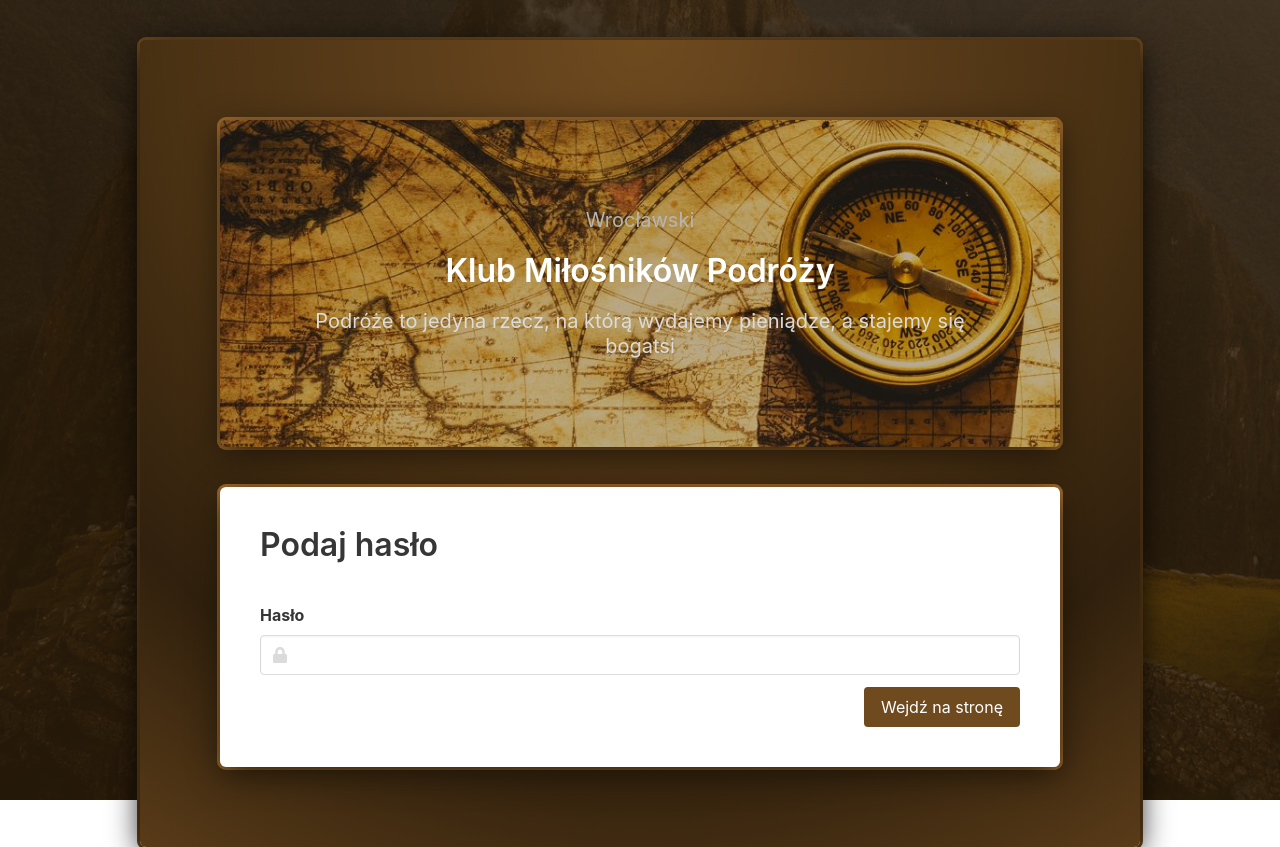
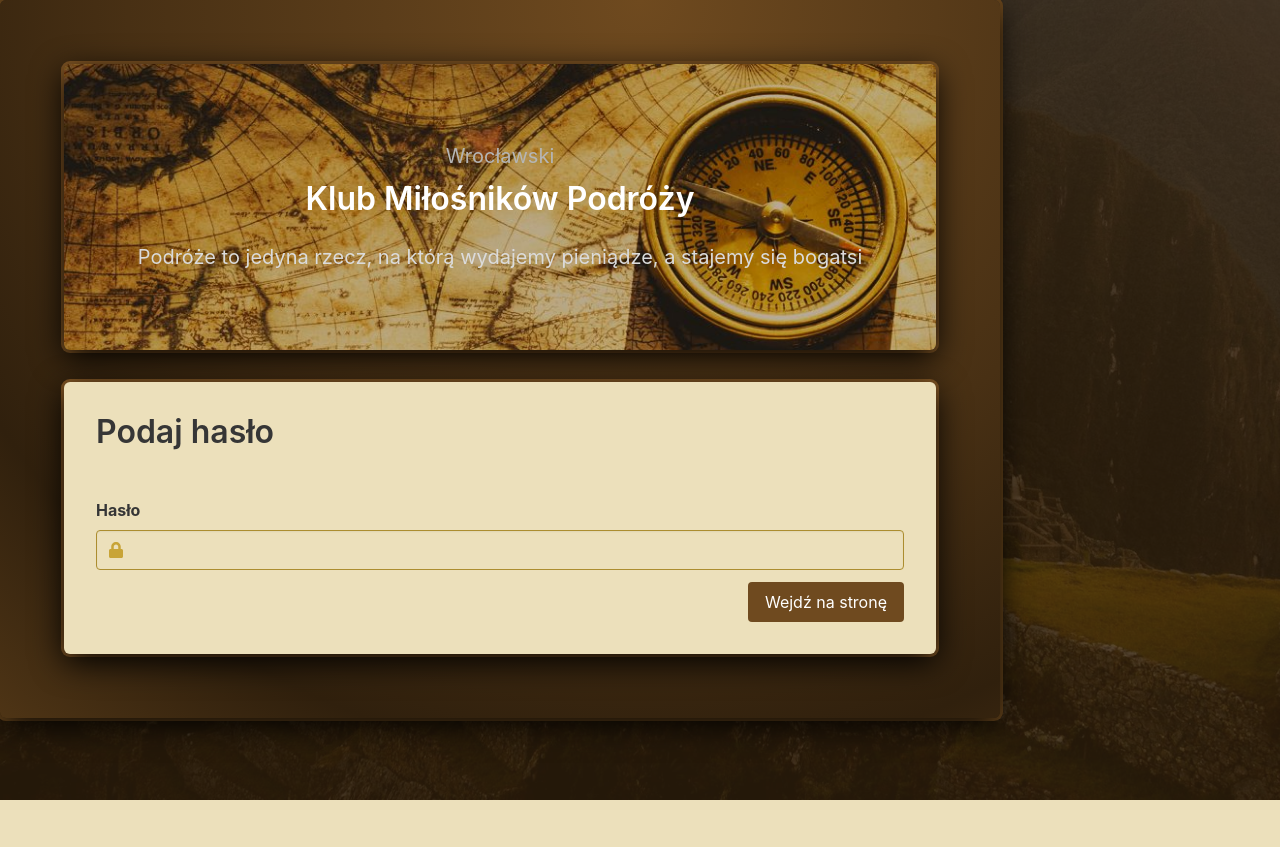
Before and after one commit to ChrisAraneo/travel-website-frontend, a React (Create React App) app: page / in a window 1280 px wide. After the commit the page ends 800 px from the top, so only its background shows below. Built offline with nearby package versions, Linux system fonts and the light colour scheme.

Commit message:
Style update

```diff
--- a/src/styles/index.scss
+++ b/src/styles/index.scss
@@ -4,15 +4,70 @@
     padding: 0;
     margin: 0;
 }
+/* THEME */
 
-$primary: hsl(32, 56%, 28%);
-$dark: hsl(33, 58%, 12%);
+/* GENERAL */
+$scheme-main: hsl(45, 57%, 83%);
+$primary: hsl(32, 56%, 28%);;
+$info: hsl(204, 71%, 53%);
+$success: hsl(141, 53%, 53%);
+$warning: hsl(48, 100%, 67%);
+$danger: hsl(348, 86%, 61%);
+$light: hsl(40, 50%, 60%);
+$dark: #30200d;
+$background: $scheme-main;
 
-$box-padding: 2.5rem;
-$block-spacing: 2.5rem;
+/* BORDERS */
+$border: darken($scheme-main, 20%);
+$border-hover: darken($border, 12%);
+$border-light: lighten($border, 10%);
+$border-light-hover: darken($border-light, 12%);
 
-$box-shadow: 0 0.5em 2em -0.125em darken($dark, 5%), 0 0px 0 3px lighten($primary, 12%);
+/* TEXT */
+$text: hsl(0, 0%, 29%);
+$text-light: lighten($text, 0%);
+$text-strong: hsl(0, 0%, 21%);
+$code: hsl(348, 86%, 61%);
+$code-background: hsl(0, 0%, 96%);
+$pre: hsl(0, 0%, 29%);
+$pre-background: hsl(0, 0%, 96%);
 
+/* LINKS */
+$link: $primary;
+$link-visited: hsl(271, 100%, 71%);
+$link-hover: hsl(0, 0%, 21%);
+$link-hover-border: hsl(0, 0%, 71%);
+$link-focus: hsl(0, 0%, 21%);
+$link-focus-border: lighten($primary, 15%);
+$link-active: hsl(0, 0%, 21%);
+$link-active-border: hsl(0, 0%, 29%);
+
+/* INPUT COLORS */
+$input-border-color: darken($border, 20%);
+$input-hover-border-color: darken($input-border-color, 15%);
+$input-focus-border-color: $input-border-color;
+$input-arrow: $input-focus-border-color;
+$input-icon-color: lighten($input-border-color, 7%);
+$input-icon-active-color: $input-hover-border-color;
+
+/* BUTTONS, DEFAULT */
+// $button-border-color: $primary;
+// $button-hover-border-color: darken($button-border-color, 15%);
+// $button-background-color: $scheme-main;
+// $button-text-hover-background-color: darken($button-background-color, 4%);
+
+/* FILE BUTTON */
+$file-border-color: $primary;
+$file-cta-background-color: $primary;
+$file-cta-color: #fff;
+$file-cta-hover-color: #fff;
+$file-cta-active-color: $file-cta-hover-color;
+$file-name-border-color: #fff;
+
+$box-padding: 2rem;
+$block-spacing: 2rem;
+
+$box-shadow: 0 0.5em 2em -0em darken($dark, 30%), 0 0px 0 3px lighten($primary, 5%);
 
 @import '../../node_modules/bulma/bulma.sass';
 
@@ -20,6 +75,14 @@ body {
     box-sizing: border-box;
     max-width: 100%;
     height: 100vh;
+}
+#background {
+    position: fixed;
+    top: 0;
+    left: 0;
+    width: 100%;
+    height: 100vh;
+    z-index: -1;
 }
 #root {
     box-sizing: border-box;
@@ -30,10 +93,9 @@ body {
     width: 100%;
     min-height: 100vh;
     max-height: 100vh;
-    padding: $box-padding;
-    z-index: 1000;
+    z-index: 0;
 }
-#root::before {
+#root::after {
     content: "";
     position: fixed;
     top: 0;
@@ -43,14 +105,23 @@ body {
     background-color: rgba($dark, 0.75);
     z-index: -1;
 }
-
+#page-wrapper {
+    position: absolute;
+    left: 0;
+    top: 0;
+    width: 100%;
+    min-height: 100vh;
+    z-index: 20000;
+    display: flex;
+    flex-direction: column;
+    align-items: center;
+    padding: $box-padding;
+}
 #page-container {
     box-sizing: border-box;
-    margin: auto auto;
     background: radial-gradient(circle at top center, $primary,darken($primary, 5%),lighten($dark,6%),$dark,lighten($dark,10%));
     background-attachment: fixed;
     background-size: 100% 100%;
-    z-index: 1000;
     max-width: 1000px;
     padding: $box-padding * 2;
     border-color: black;
@@ -61,6 +132,17 @@ form:not(:last-of-type) {
     margin-bottom: $box-padding;
 }
 
+.delete {
+    background-color: darken($scheme-main, 25%);
+}
+.delete:hover {
+    background-color: darken($scheme-main, 40%);
+}
+
 .page {
     margin: auto auto;
 }
+
+.title {
+    padding-bottom: 1rem;
+}
```
Also changed, not shown: src/styles/index.css, 1 other file (tests, documents, lock files or other folders).
